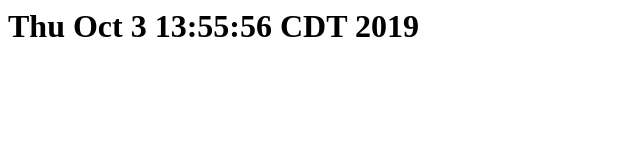
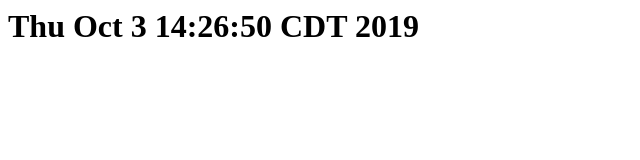
Before and after one commit to ricardojudo/example-httpd, a plain HTML site: page public_html/index.html in a window 1280 px wide. Shown: the full height of the page, 0-640 px from the left. Drawn offline with Linux system fonts and the light colour scheme.

Commit message:
Change Thu Oct  3 14:26:50 CDT 2019

```diff
--- a/public_html/index.html
+++ b/public_html/index.html
@@ -1 +1 @@
-<h1> Thu Oct  3 13:55:56 CDT 2019 </h1>
+<h1> Thu Oct  3 14:26:50 CDT 2019 </h1>
```
Also changed, not shown: 1 other file.
